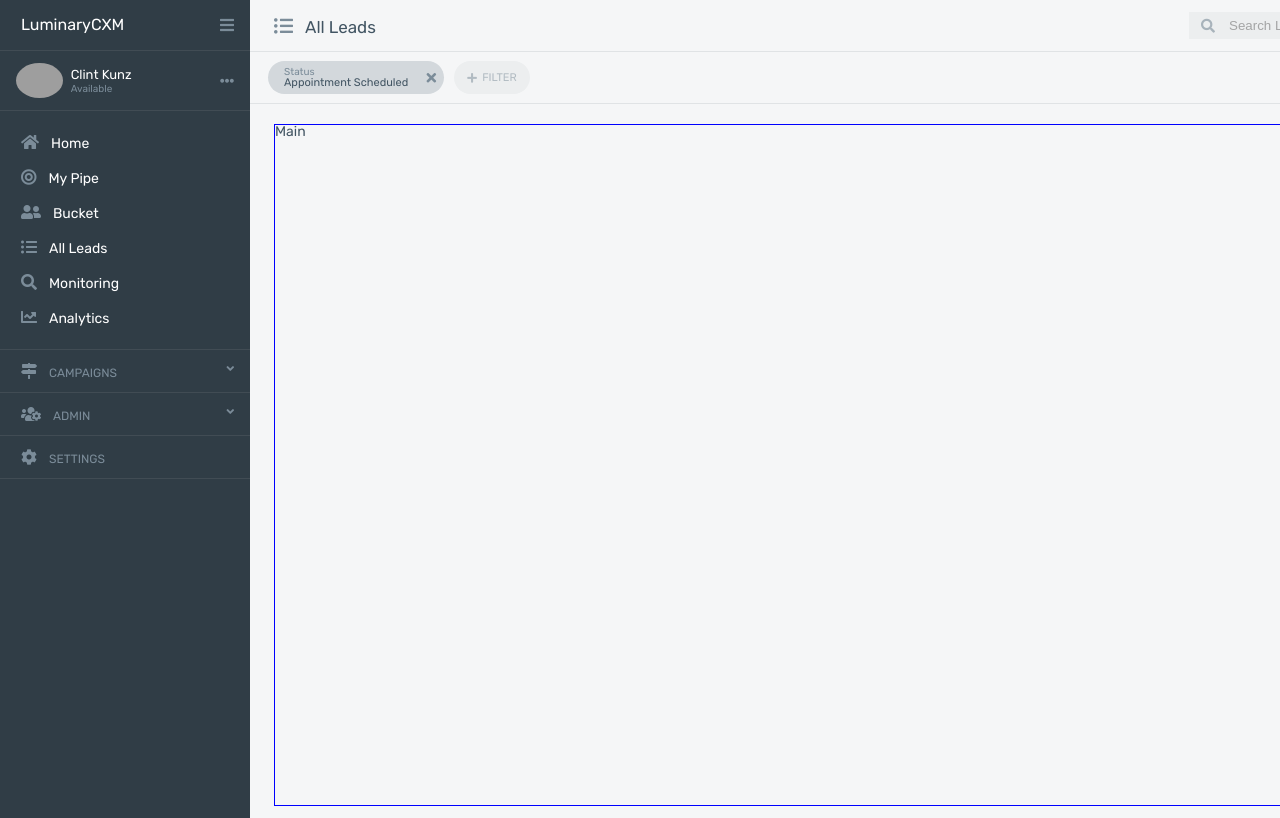
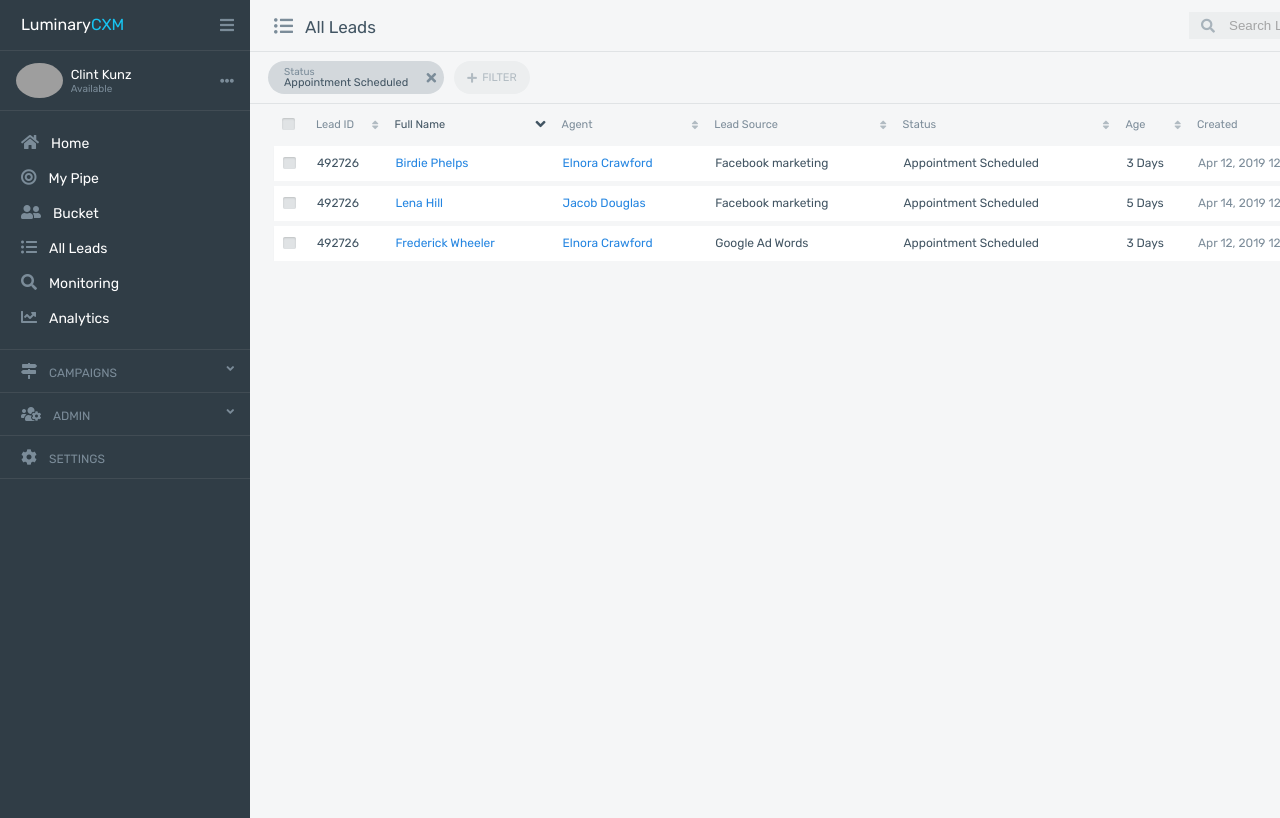
Before and after one commit to clintKunz/shine-solar-leads, a React (Create React App) app: page / in a window 1280 px wide. Shown: the top 818 px of the page. Built offline with nearby package versions, Linux system fonts and the light colour scheme; grey boxes are pictures that could not be loaded.

Commit message:
main section styling

```diff
--- a/src/Components/Drawer.jsx
+++ b/src/Components/Drawer.jsx
@@ -4,7 +4,7 @@ function Drawer() {
     return(
         <section className="drawer">
             <div className="drawer-title">
-                <h1>LuminaryCXM</h1>
+                <h1>Luminary<span style={{color: '#17c4f1'}}>CXM</span></h1>
                 <i class="fas fa-bars"></i>
             </div>
             <div className="drawer-profile">
--- a/src/Components/Main.jsx
+++ b/src/Components/Main.jsx
@@ -1,11 +1,51 @@
 import React from 'react';
+import data from '../data';
 
-function Main() {
-    return(
-        <section className="main">
-            Main
-        </section>
-    )
+class Main extends React.Component {
+    constructor(props) {
+        super(props)
+        this.state = {
+            leads: []
+        }
+    }
+
+    componentWillMount() {
+        this.setState({
+            leads: data
+        })
+    }
+
+
+    render() {
+        return(
+            <section className="main">
+                <table>
+                    <tr id="tr-header">
+                        <th><div className="rectangle"></div></th>
+                        <th><div>Lead ID <i class="fas fa-sort"></i></div></th>
+                        <th><div id="full-name">Full Name <i class="fas fa-angle-down"></i></div></th>
+                        <th><div>Agent <i class="fas fa-sort"></i></div></th>
+                        <th><div>Lead Source <i class="fas fa-sort"></i></div></th>
+                        <th><div>Status <i class="fas fa-sort"></i></div></th>
+                        <th><div>Age <i class="fas fa-sort"></i></div></th>
+                        <th><div>Created <i class="fas fa-sort"></i></div></th>
+                    </tr>
+                    {this.state.leads.map(lead => (
+                        <tr id="tr-leads">
+                            <td><div className="rectangle"></div></td>
+                            <td>{lead.id}</td>
+                            <td style={{color: '#2485e1'}}>{lead.name}</td>
+                            <td style={{color: '#2485e1'}}>{lead.agent}</td>
+                            <td>{lead.lead_source}</td>
+                            <td>{lead.status}</td>
+                            <td>{lead.age}</td>
+                            <td style={{color: '#7d8d9a'}}>{lead.created}</td>
+                        </tr>
+                    ))}
+                </table>
+            </section>
+        )
+    }
 }
 
 export default Main;
--- a/src/LessOutput/global.css
+++ b/src/LessOutput/global.css
@@ -5,10 +5,11 @@ body {
 }
 body .container {
   display: flex;
-  width: 100%;
-  min-width: 1250px;
-  max-width: 1410px;
+  width: 1410px;
   background-color: #F5F6F7;
   margin: 0 auto;
   color: #425563;
 }
+body .fas {
+  color: #7B8C99;
+}
--- a/src/LessOutput/header.css
+++ b/src/LessOutput/header.css
@@ -1,7 +1,94 @@
 .header {
-  min-width: 774px;
-  width: 1115px;
+  width: 1160px;
   height: 124px;
-  border: 1px solid green;
-  margin: 17px 21px 9px 24px;
 }
+.header .title-search {
+  display: flex;
+  justify-content: space-between;
+  align-items: center;
+  font-size: 17px;
+  padding: 8px 21px 8px 24px;
+  border-bottom: 1px solid #e0e3e5;
+}
+.header .title-search .fas {
+  font-size: 19px;
+  margin: 8px 12px 8px 0;
+}
+.header .title-search .search-field {
+  display: flex;
+  align-items: center;
+  width: 200px;
+  height: 27px;
+  background-color: #ECEEEF;
+}
+.header .title-search .search-field .fas {
+  margin-left: 12px;
+  opacity: 0.6;
+  font-size: 14px;
+}
+.header .title-search .search-field input {
+  opacity: 0.6;
+  border: none;
+  background-color: #ECEEEF;
+}
+.header .filter-new-lead {
+  display: flex;
+  justify-content: space-between;
+  align-items: center;
+  padding: 8px 21px 8px 18px;
+  border-bottom: 1px solid #e0e3e5;
+}
+.header .filter-new-lead .filters {
+  display: flex;
+}
+.header .filter-new-lead .filters .active-filter {
+  display: flex;
+  justify-content: space-between;
+  align-items: center;
+  padding: 6px 8px;
+  margin-right: 10px;
+  background-color: #d3d8dc;
+  border-radius: 20px;
+  font-size: 11px;
+  width: 160px;
+}
+.header .filter-new-lead .filters .active-filter div {
+  margin-left: 4px;
+}
+.header .filter-new-lead .filters .active-filter .status {
+  font-size: 10px;
+  color: #7B8C99;
+}
+.header .filter-new-lead .filters .active-filter .fas {
+  font-size: 14px;
+}
+.header .filter-new-lead .filters .new-filter {
+  display: flex;
+  justify-content: space-evenly;
+  align-items: center;
+  padding: 6px 8px;
+  margin-right: 10px;
+  background-color: #eceeef;
+  border-radius: 20px;
+  font-size: 11px;
+  width: 60px;
+  color: #b1bbc2;
+}
+.header .filter-new-lead .filters .new-filter .fas {
+  color: #b1bbc2;
+}
+.header .filter-new-lead .new-lead {
+  display: flex;
+  justify-content: center;
+  align-items: center;
+  height: 35px;
+  font-size: 11px;
+  color: #ffffff;
+  width: 90px;
+  background-color: #3dca59;
+  border-radius: 3px;
+}
+.header .filter-new-lead .new-lead .fas {
+  color: #ffffff;
+  margin-right: 6px;
+}
--- a/src/LessOutput/index.css
+++ b/src/LessOutput/index.css
@@ -88,7 +88,6 @@ video {
   border: 0;
   font-size: 100%;
   font: inherit;
-  vertical-align: baseline;
 }
 /* HTML5 display-role reset for older browsers */
 article,
@@ -204,7 +203,7 @@ body .fas {
 }
 .header {
   width: 1160px;
-  height: 124px;
+  height: 108px;
 }
 .header .title-search {
   display: flex;
@@ -297,7 +296,72 @@ body .fas {
   margin-right: 6px;
 }
 .main {
-  border: 1px solid blue;
   height: 85vh;
   margin: 0 21px 0 24px;
 }
+.main table {
+  width: 100%;
+}
+.main table #tr-header {
+  color: #7d8d9a;
+}
+.main table tr {
+  text-align: left;
+  height: 35px;
+  vertical-align: middle;
+}
+.main table tr th {
+  font-size: 11px;
+  max-width: 42px;
+  padding-left: 8px;
+}
+.main table tr th .rectangle {
+  width: 5px;
+  height: 12px;
+  border-radius: 2px;
+  box-shadow: inset 0 1px 2px 0 rgba(0, 0, 0, 0.15);
+  background-color: #e0e3e5;
+}
+.main table tr th .rectangle:hover {
+  cursor: pointer;
+}
+.main table tr th #full-name {
+  color: #425563;
+}
+.main table tr th #full-name .fas {
+  color: #425563;
+  font-size: 16px;
+}
+.main table tr th div {
+  display: flex;
+  justify-content: space-between;
+  align-items: center;
+  padding-right: 8px;
+}
+.main table tr th div .fas {
+  color: #b1bbc2;
+}
+.main table tr td {
+  font-size: 12px;
+  padding-left: 9px;
+}
+.main table tr td .rectangle {
+  width: 13px;
+  height: 12px;
+  border-radius: 2px;
+  box-shadow: inset 0 1px 2px 0 rgba(0, 0, 0, 0.15);
+  background-color: #e0e3e5;
+}
+.main table tr td .rectangle:hover {
+  cursor: pointer;
+}
+.main #tr-leads {
+  box-shadow: 0 1px 1px 0 rgba(0, 0, 0, 0.1);
+  margin: 2px 0;
+  background-color: #ffffff;
+  height: 40px;
+  border-radius: 5px;
+  border-top: 5px solid #F5F6F7;
+  border-bottom: 5px solid #F5F6F7;
+  -moz-border-radius: 5px;
+}
--- a/src/LessOutput/main.css
+++ b/src/LessOutput/main.css
@@ -1,5 +1,39 @@
 .main {
-  border: 1px solid blue;
   height: 85vh;
   margin: 0 21px 0 24px;
 }
+.main table {
+  width: 100%;
+}
+.main table #tr-header {
+  color: #7d8d9a;
+}
+.main table tr {
+  text-align: left;
+  height: 30px;
+  border: 1px solid red;
+  vertical-align: middle;
+}
+.main table tr th {
+  font-size: 11px;
+  max-width: 42px;
+}
+.main table tr th #full-name {
+  color: #425563;
+}
+.main table tr th #full-name .fas {
+  color: #425563;
+  font-size: 16px;
+}
+.main table tr th div {
+  display: flex;
+  justify-content: space-between;
+  align-items: center;
+  padding-right: 16px;
+}
+.main table tr th div .fas {
+  color: #b1bbc2;
+}
+.main table tr td {
+  font-size: 12px;
+}
--- a/src/LessStyling/header.less
+++ b/src/LessStyling/header.less
@@ -1,7 +1,6 @@
 .header {
     width: 1160px;
-    height: 124px;
-
+    height: 108px;
 
     .title-search {
         display: flex;
--- a/src/LessStyling/main.less
+++ b/src/LessStyling/main.less
@@ -1,5 +1,86 @@
 .main {
-    border: 1px solid blue;
     height: 85vh;
     margin: 0 21px 0 24px;
+
+    table{
+        width: 100%;
+
+        #tr-header {
+            color: #7d8d9a;
+        }
+
+        tr {
+            text-align: left;
+            height: 35px;
+            vertical-align: middle;
+
+            th {
+                font-size: 11px;
+                max-width: 42px;
+                padding-left: 8px;
+
+                .rectangle {
+                    width: 5px;
+                    height: 12px;
+                    border-radius: 2px;
+                    box-shadow: inset 0 1px 2px 0 rgba(0, 0, 0, 0.15);
+                    background-color: #e0e3e5;
+
+                    &:hover {
+                        cursor: pointer;
+                    }
+                }
+
+                #full-name {
+                    color: #425563;
+
+                    .fas {
+                        color: #425563;
+                        font-size: 16px;
+                    }
+                }
+
+                div {
+                    display: flex;
+                    justify-content: space-between;
+                    align-items: center;
+                    padding-right: 8px;
+
+                    .fas {
+                        color: #b1bbc2;
+                    }
+                }
+            }
+
+            td {
+                font-size: 12px;
+                padding-left: 9px;
+
+                .rectangle {
+                    width: 13px;
+                    height: 12px;
+                    border-radius: 2px;
+                    box-shadow: inset 0 1px 2px 0 rgba(0, 0, 0, 0.15);
+                    background-color: #e0e3e5;
+
+                    &:hover {
+                        cursor: pointer;
+                    }
+                }
+            }
+
+
+        }
+    }
+
+    #tr-leads {
+        box-shadow: 0 1px 1px 0 rgba(0, 0, 0, 0.1);
+        margin: 2px 0;
+        background-color: #ffffff;
+        height: 40px;
+        border-radius: 5px;
+        border-top: 5px solid #F5F6F7;
+        border-bottom: 5px solid #F5F6F7;
+        -moz-border-radius: 5px;
+    }
 }
--- a/src/LessStyling/reset.less
+++ b/src/LessStyling/reset.less
@@ -21,7 +21,6 @@ time, mark, audio, video {
 	border: 0;
 	font-size: 100%;
 	font: inherit;
-	vertical-align: baseline;
 	// border: 1px solid red;
 }
 /* HTML5 display-role reset for older browsers */
--- /dev/null
+++ b/src/data.js
@@ -0,0 +1,31 @@
+const data = [
+    {
+        id: 492726,
+        name: 'Birdie Phelps',
+        agent: 'Elnora Crawford',
+        lead_source: 'Facebook marketing',
+        status: 'Appointment Scheduled',
+        age: '3 Days',
+        created: 'Apr 12, 2019 12:54 PM'
+    },
+    {
+        id: 492726,
+        name: 'Lena Hill',
+        agent: 'Jacob Douglas',
+        lead_source: 'Facebook marketing',
+        status: 'Appointment Scheduled',
+        age: '5 Days',
+        created: 'Apr 14, 2019 12:54 PM'
+    },
+    {
+        id: 492726,
+        name: 'Frederick Wheeler',
+        agent: 'Elnora Crawford',
+        lead_source: 'Google Ad Words',
+        status: 'Appointment Scheduled',
+        age: '3 Days',
+        created: 'Apr 12, 2019 12:54 PM'
+    }
+]
+
+export default data;
```
Also changed, not shown: src/LessOutput/drawer.css (+24 -1 lines).
